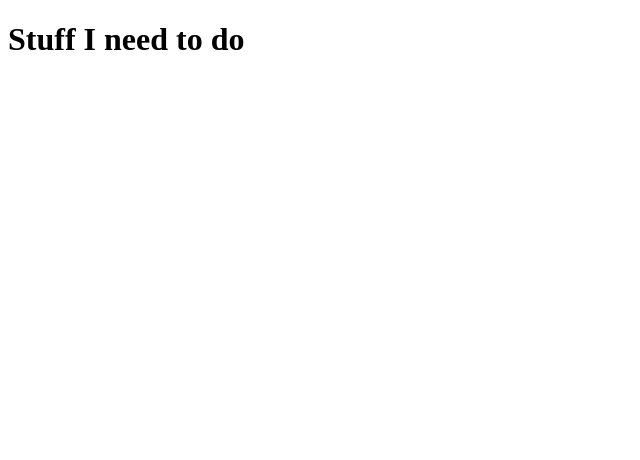
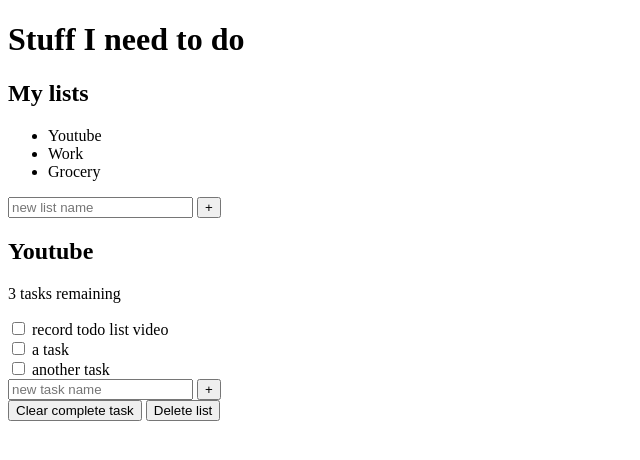
Before and after one commit to joegbrush/repos, a plain HTML site: page todoList/index.html in a window 1280 px wide. Shown: the whole page, without its empty margins (0-640 px from the left). Drawn offline with Linux system fonts and the light colour scheme.

Commit message:
Basic HTML complete NO css has been done yet

```diff
--- a/todoList/index.html
+++ b/todoList/index.html
@@ -5,8 +5,77 @@
     <meta http-equiv="X-UA-Compatible" content="IE=edge" />
     <meta name="viewport" content="width=device-width, initial-scale=1.0" />
     <title>Todo List</title>
+    <link rel="stylesheet" href="./main.css" />
   </head>
   <body>
     <h1 class="title">Stuff I need to do</h1>
+    <div class="all-tasks">
+      <h2 class="task-list-title">My lists</h2>
+      <ul class="task-list">
+        <li class="active-list">Youtube</li>
+        <li>Work</li>
+        <li>Grocery</li>
+      </ul>
+
+      <form action="">
+        <input
+          type="text"
+          class="new list"
+          placeholder="new list name"
+          aria-label="new list name"
+        />
+        <button class="btn list" aria-label="create new list">+</button>
+      </form>
+    </div>
+    <div class="todo-list">
+      <div class="todo-header">
+        <h2 class="list-title">Youtube</h2>
+        <p class="task-count">3 tasks remaining</p>
+      </div>
+
+      <div class="todo-body">
+        <div class="tasks">
+          <div class="task">
+            <input type="checkbox" id="task-1" />
+            <label for="task-1">
+              <span class="custom-checkbox"></span>
+              record todo list video</label
+            >
+          </div>
+          <!-- /task 1 -->
+          <div class="task">
+            <input type="checkbox" id="task-2" />
+            <label for="task-2">
+              <span class="custom-checkbox"></span>
+              a task</label
+            >
+          </div>
+          <!-- /task 2 -->
+          <div class="task">
+            <input type="checkbox" id="task-3" />
+            <label for="task-3">
+              <span class="custom-checkbox"></span>
+              another task</label
+            >
+          </div>
+          <!-- /task 3 -->
+        </div>
+        <div class="new-task-creator">
+          <form action="">
+            <input
+              type="text"
+              class="new list"
+              placeholder="new task name"
+              aria-label="new task name"
+            />
+            <button class="btn task" aria-label="create new task">+</button>
+          </form>
+        </div>
+        <div class="delete-stuff">
+          <button class="btn delete">Clear complete task</button>
+          <button class="btn delete">Delete list</button>
+        </div>
+      </div>
+    </div>
   </body>
 </html>
```
